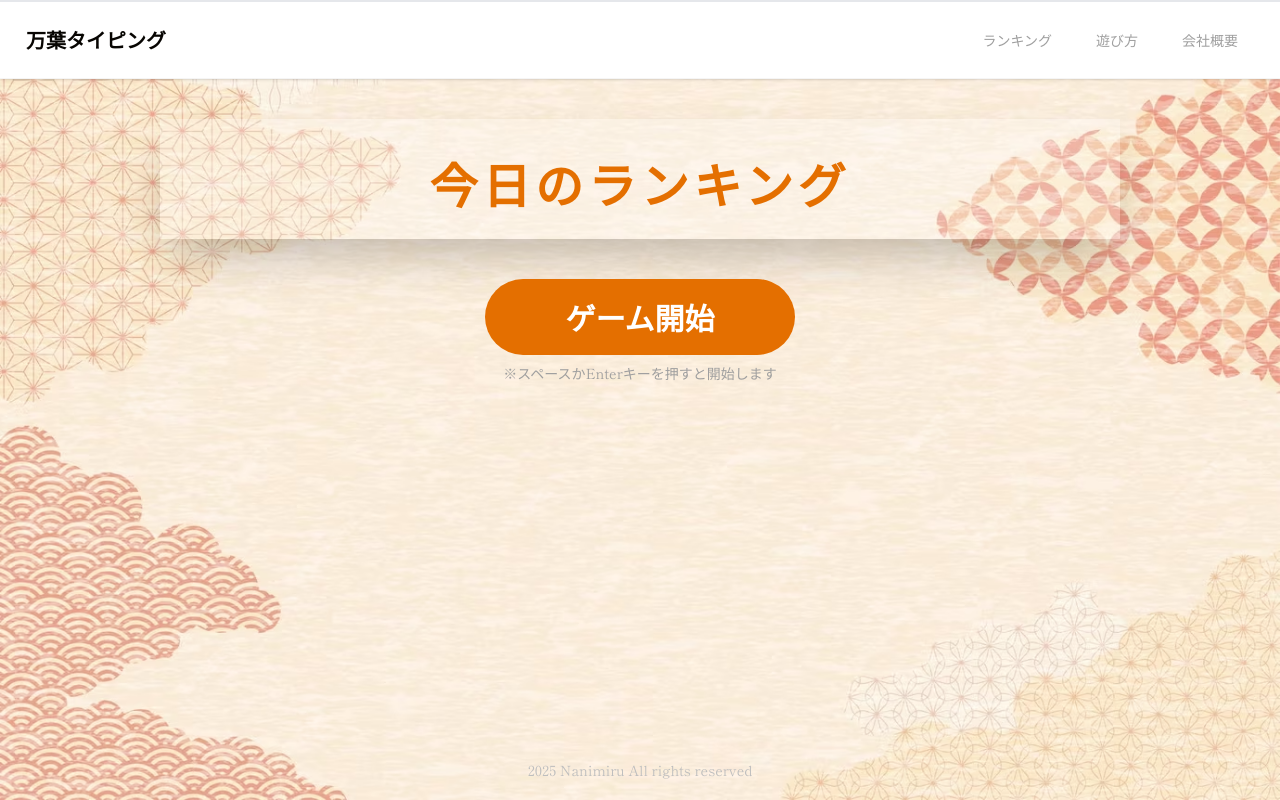
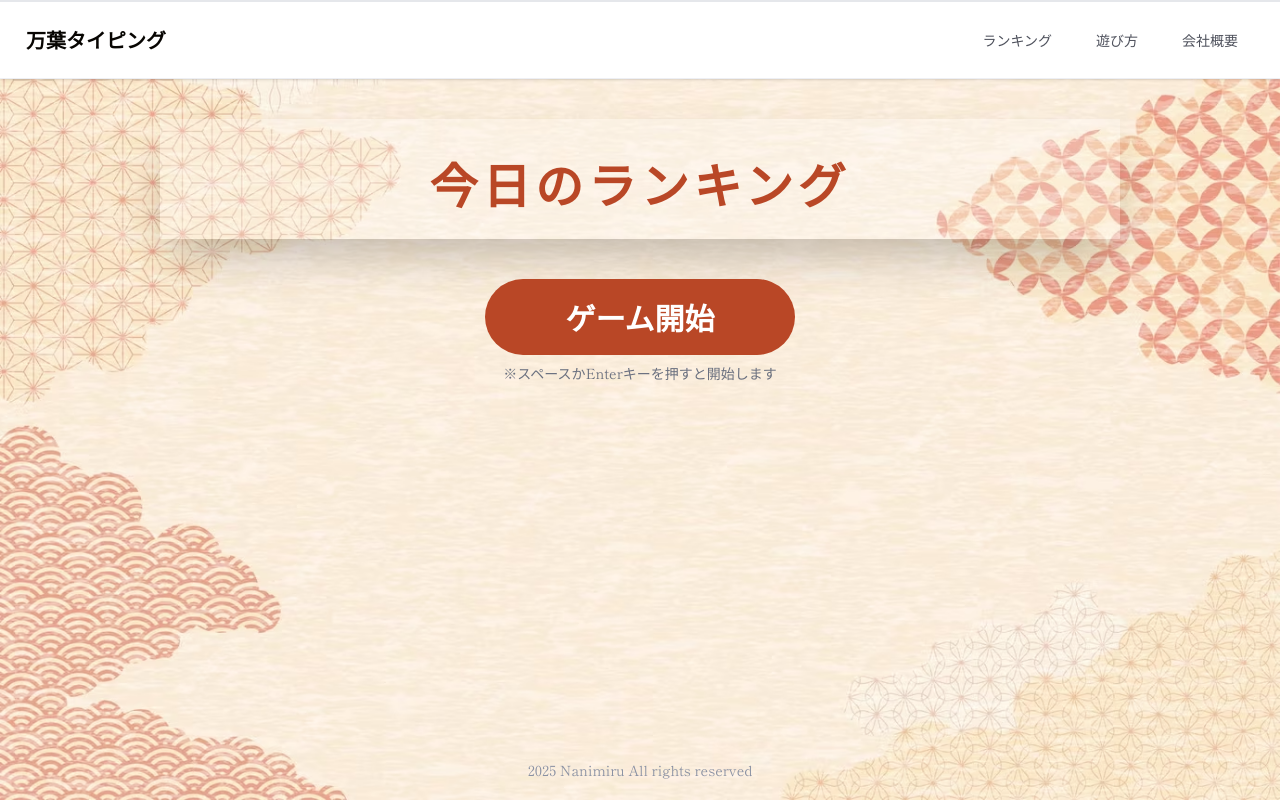
Before and after one commit to JakaNin/typing-game, a Next.js app: page / in a window 1280 px wide. Built offline with nearby package versions, Linux system fonts and the light colour scheme.

Commit message:
Revert "feat: カラー定義"
This reverts commit f01a6a3423843346942874a25503c685fd1336e0.

```diff
--- a/tailwind.config.ts
+++ b/tailwind.config.ts
@@ -40,121 +40,82 @@ const config: Config = {
             500: "#121315",
           },
           gray: {
-            DEFAULT: "#9f9f9f",
-            0: "#fff",
-            50: "#fafafa",
-            100: "#f5f5f5",
-            200: "#efefef",
-            300: "#e1e1e1",
-            400: "#bebebe",
-            500: "#9f9f9f", // disable
-            600: "#9f9f9f", // placeholder
-            700: "#626262", // text
-            800: "#434343", // text
-            900: "#222", // text
-            1000: "#000" // text
-          },
-          blueGray: {
-            DEFAULT: "#aab6c4",
-            100: "#f5f7fB",
-            200: "#edeff4",
-            300: "#d8dfe7",
-            400: "#c4cfda",
-            500: "#aab6c4", // disable
-            600: "#8a91a3", // placeholder
-            700: "#6a707f", // text
-            800: "#4e515c", // text
-            900: "#353940", // text
-            1000: "#121315" // text
+            DEFAULT: "#6a707f",
+            25: "#fafbfd",
+            50: "#f5f7fb",
+            75: "#f4f4f4",
+            100: "#edeff4",
+            200: "#d8dfe7",
+            300: "#c4cfda",
+            400: "#8a91a3",
+            500: "#6a707f",
+            600: "#4e515c",
           },
           blue: {
-            DEFAULT: "#95d4e5",
-            100: "#f0f6fd",
-            200: "#e2eef9",
-            300: "#c7e2f2",
-            400: "#acd7ea",
-            500: "#95d4e5", // disable
-            600: "#81cce1", // placeholder
-            700: "#47afd0", // text
-            800: "#2183cb", // text
-            900: "#2a66a8", // text
-            1000: "#1a4fa1" // text
+            DEFAULT: "#1a4fa1",
+            50: "#f0f6fd",
+            300: "#2183cb",
+            500: "#1a4fa1",
+          },
+          cyan: {
+            DEFAULT: "#00a3e0",
+            400: "#66b1ff",
+            500: "#00a3e0",
+          },
+          green: {
+            DEFAULT: "#0e5942",
+            50: "#f4f9f6",
+            100: "#e2f1e9",
+            300: "#38a169",
+            500: "#0e5942",
+          },
+          emerald: {
+            DEFAULT: "#45da8a",
+            500: "#45da8a",
+          },
+          rose: {
+            DEFAULT: "#f56c6c",
+            400: "#f56c6c",
+          },
+          pink: {
+            DEFAULT: "#ff1464",
+            400: "#ff1464",
           },
           red: {
-            DEFAULT: "#f89c93",
-            100: "#fcf0f0",
-            200: "#ffe5e2",
-            300: "#ffd4ce",
-            400: "#ffbfb6",
-            500: "#f89c93", // disable
-            600: "#ec7864", // placeholder
-            700: "#ea4e42", // text
-            800: "#e23030", // text
-            900: "#cc3333", // text
-            1000: "#b72929" // text
-          },
-          green: {
-            DEFAULT: "#71b599",
-            100: "#e7f2ed",
-            200: "#cceadc",
-            300: "#a9d8c3",
-            400: "#8bc6ab",
-            500: "#71b599", // disable
-            600: "#59a88a", // placeholder
-            700: "#3e8977", // text
-            800: "#217f67", // text
-            900: "#156b53", // text
-            1000: "#0e5942" // text
+            DEFAULT: "#ff6154",
+            50: "#fdf3f5",
+            100: "#FFE0E0",
+            200: "#ff6154",
+            300: "#ff5252",
+            500: "#f21a11",
+            600: "#b72929",
           },
           yellow: {
-            DEFAULT: "#f4df89",
-            100: "#fffae1",
-            200: "#fcf5d9",
-            300: "#fcf0b6",
-            400: "#f9eaa0",
-            500: "#f4df89", // disable
-            600: "#e8cd58", // placeholder
-            700: "#e2c139", // text
-            800: "#d2aa00", // text
-            900: "#ad7c10", // text
-            1000: "#915e0d" // text
+            DEFAULT: "#F8D642",
+            25: "#fff5e1",
+            50: "#FFF9E5",
+            100: "#FFF3CC",
+            200: "#FFE799",
+            300: "#FFDB66",
+            400: "#FFD033",
+            500: "#F8D642",
+            600: "#CCB633",
+            700: "#998722",
+            800: "#665611",
+            900: "#332B08",
+          },
+          purple: {
+            DEFAULT: "#805ad5",
+            100: "#e9d8fd",
+            200: "#d6bcfa",
+            400: "#9f7aea",
+            500: "#805ad5",
+            600: "#682ad5",
           },
           orange: {
-            DEFAULT: "#f4df89",
-            100: "#ffeccc",
-            200: "#ffdfad",
-            300: "#fdd291",
-            400: "#ffbb63",
-            500: "#ffa037", // disable
-            600: "#f68511", // placeholder
-            700: "#e46f00", // text
-            800: "#cb5d00", // text
-            900: "#b14c00", // text
-            1000: "#953d00" // text
-          },
-          transparentBlack: {
-            100: "#0000001A",
-            200: "#00000033",
-            300: "#0000004D",
-            400: "#00000066",
-            500: "#00000080",
-            600: "#00000099",
-            700: "#000000B2",
-            800: "#000000CC",
-            900: "#000000E5",
-            1000: "#000000F2"
-          },
-          transparentWhite: {
-            100: "#ffffff1A",
-            200: "#ffffff33",
-            300: "#ffffff4D",
-            400: "#ffffff66",
-            500: "#ffffff80",
-            600: "#ffffff99",
-            700: "#ffffffB2",
-            800: "#ffffffCC",
-            900: "#ffffffE5",
-            1000: "#ffffffF2"
+            DEFAULT: "#FF8A00",
+            600: "#ea580c",
+            700: "#B94726",
           },
         },
       },
```
